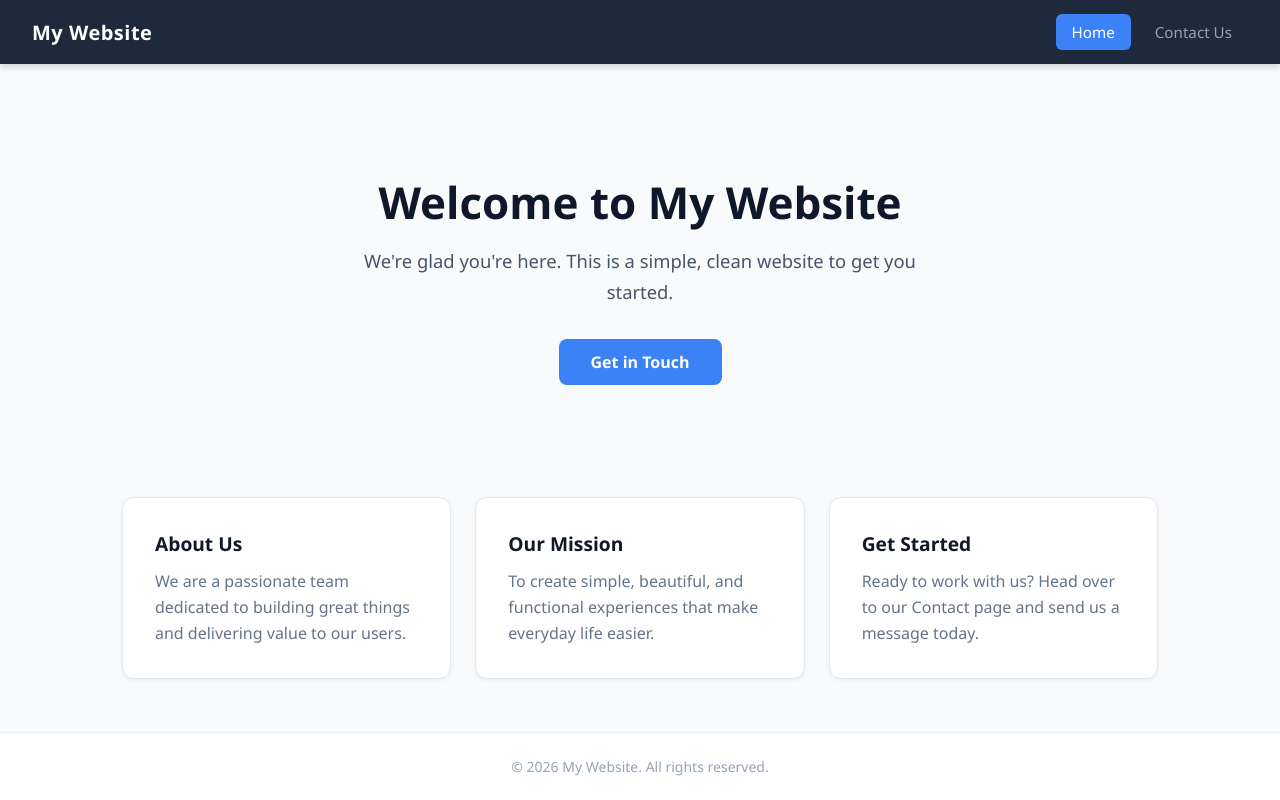
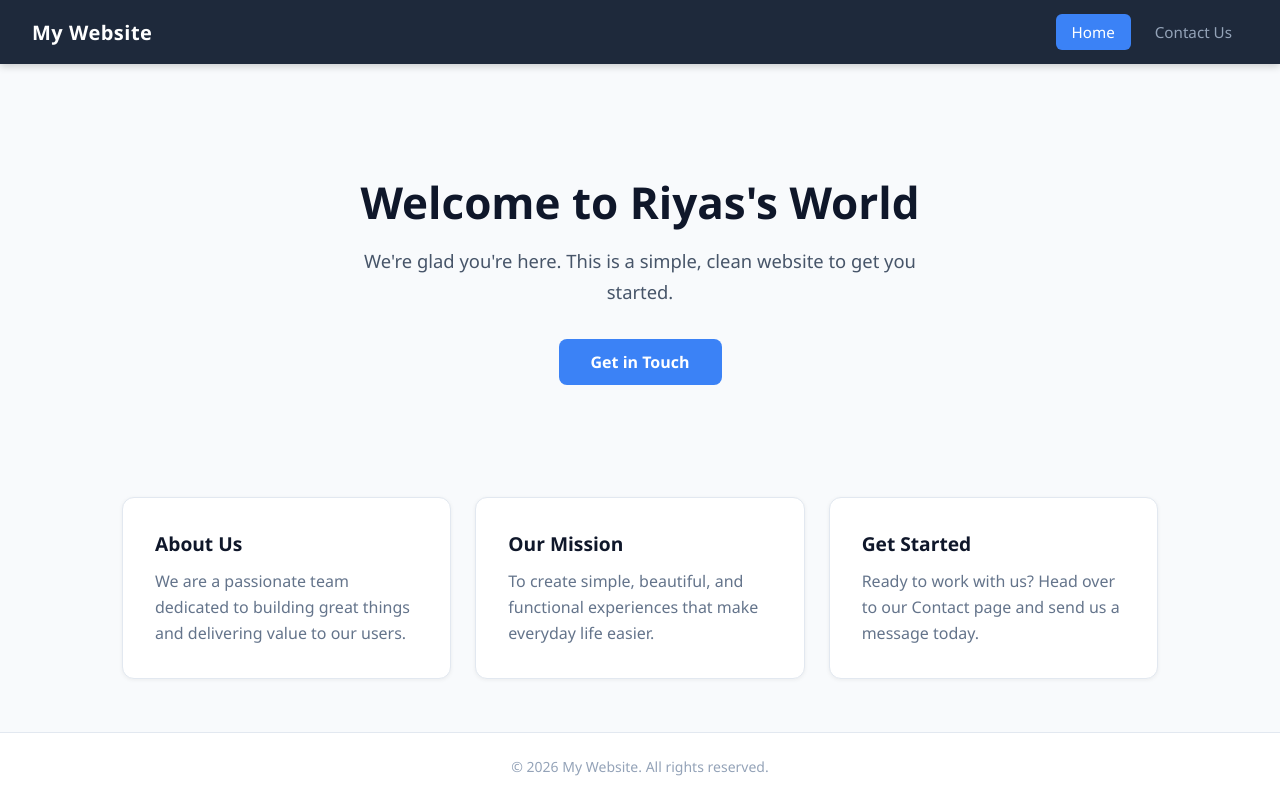
Before and after one commit to riyasrasakai/my-first-website, a plain HTML site: page index.html in a window 1280 px wide. Drawn offline with Linux system fonts and the light colour scheme.

Commit message:
Fix #1 - Change home page heading to Welcome to Riyas's World

```diff
--- a/index.html
+++ b/index.html
@@ -17,7 +17,7 @@
 
   <main>
     <section class="hero">
-      <h1>Welcome to My Website</h1>
+      <h1>Welcome to Riyas's World</h1>
       <p>We're glad you're here. This is a simple, clean website to get you started.</p>
       <a href="contact.html" class="btn">Get in Touch</a>
     </section>
```
